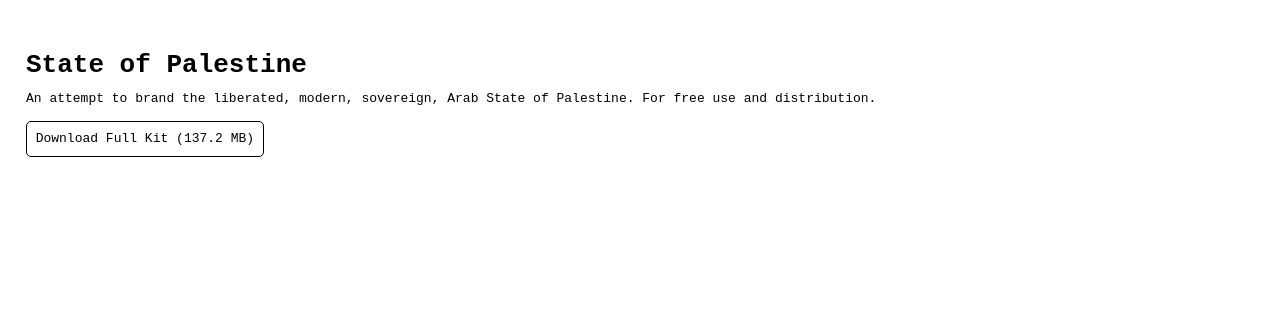
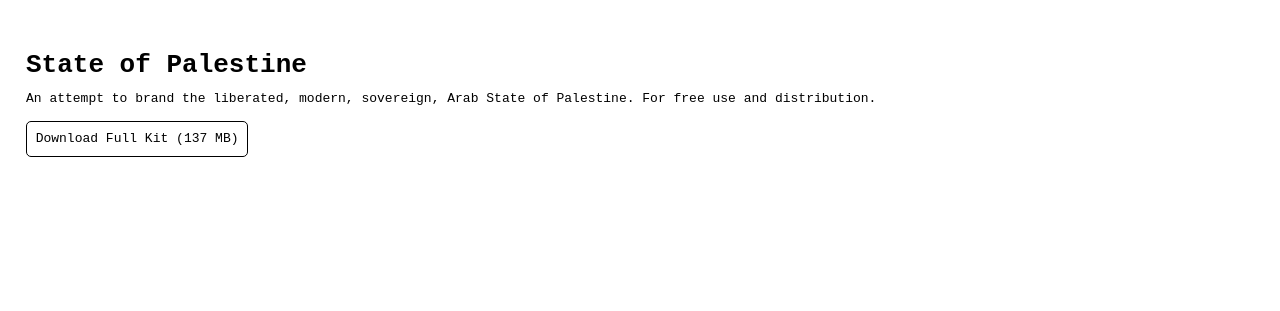
Before and after one commit to nadertakkli/state-of-palestine, a Jekyll site: the page built from index.md, in a window 1280 px wide. Shown: the top 311 px of the page. Built offline with Jekyll 4.4.1, drawn with Linux system fonts in a browser that asks for light colours.

Commit message:
Update cta.yml

```diff
--- a/_data/cta.yml
+++ b/_data/cta.yml
@@ -1,2 +1,2 @@
-text: Download Full Kit (137.2 MB)
-link: https://drive.google.com/file/d/10R2L-jdxteZGcCTghlAP_VvaB6j0g7B9/view?usp=sharing
+text: Download Full Kit (137 MB)
+link: https://github.com/nadertakkli/state-of-palestine/releases/download/v1.0.0/state_of_palestine-v1_0_0-kit-300ppi.zip
```
